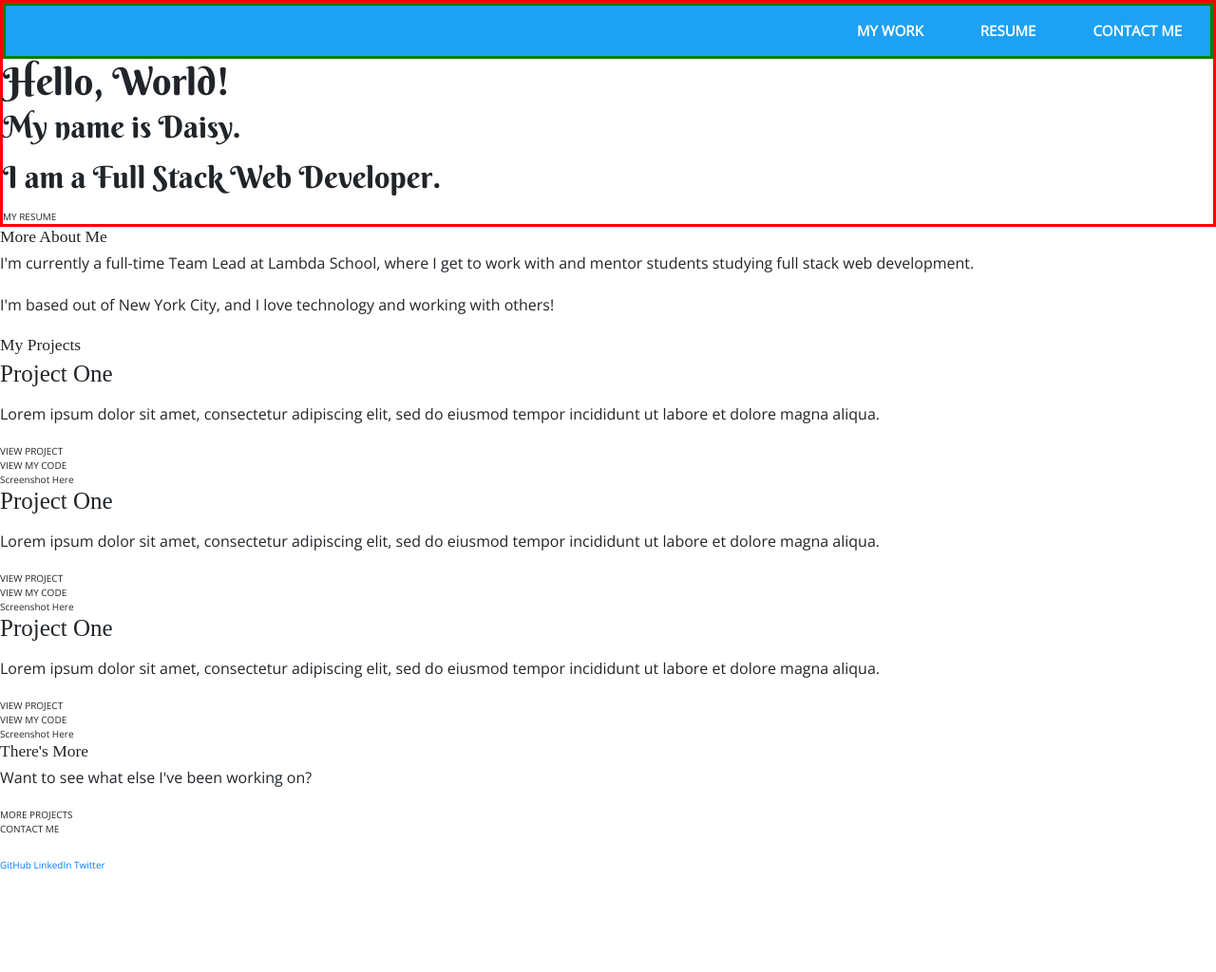
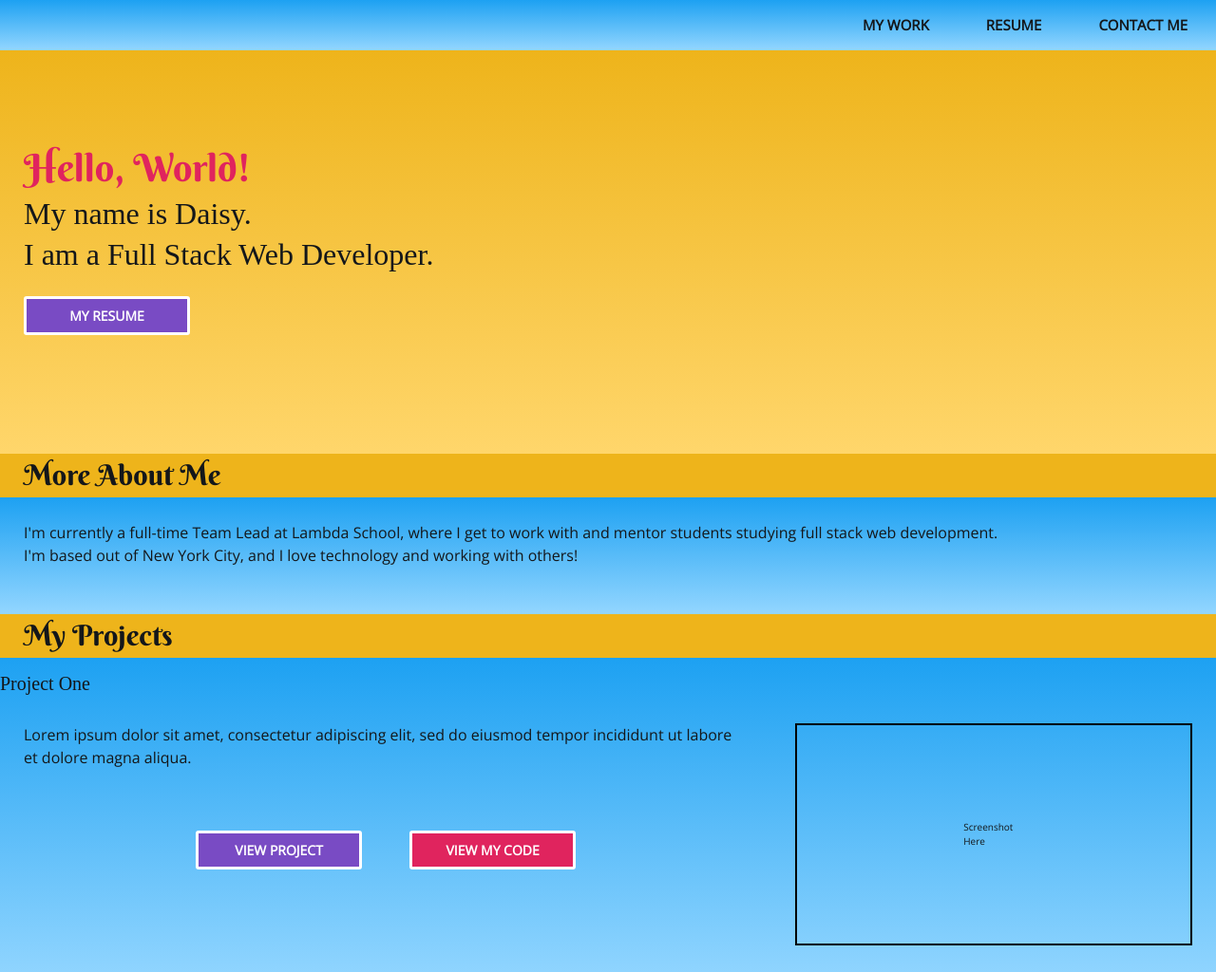
Before and after one commit to daisymesa/porfolio, a plain HTML site: page index.html in a window 1280 px wide. Shown: the top 1024 px of the page at 95% size. Before the commit the page ends 919 px from the top, so only its background shows below. Drawn offline with nearby package versions, Linux system fonts and the light colour scheme; a web font is replaced by a local one.

Commit message:
Experimenting with colors

```diff
--- a/index.html
+++ b/index.html
@@ -27,6 +27,7 @@
                 <a href="#">CONTACT ME</a>
             </div>
         </nav>
+        <div class="top-section">
             <div class="title">
                 <h1>Hello, World!</h1>
             </div>
@@ -35,8 +36,10 @@
                 <h2>I am a Full Stack Web Developer.</h2>
             </div>
             <div class="button-a">
-            <div>MY RESUME</div>
+                MY RESUME
             </div>
+        </div>
+
     </header>
 
     <div class="home-container">
@@ -44,6 +47,8 @@
             <h3>
                 More About Me
             </h3>
+        </div>
+        <div class="intro-section">
             <p>
                 I'm currently a full-time Team Lead at Lambda School, where I get to work with and mentor students
                 studying full stack web development.
@@ -68,14 +73,18 @@
                     </h4>
                 </div>
                 <div class="project-content">
+                    <div class="text-screenshot">
+                        <div class="left-section">
                             <div class="section-text">
-                        <p>Lorem ipsum dolor sit amet, consectetur adipiscing elit, sed do eiusmod tempor incididunt ut
+                                <p>Lorem ipsum dolor sit amet, consectetur adipiscing elit, sed do eiusmod tempor
+                                    incididunt
+                                    ut
                                     labore et dolore magna aliqua.</p>
                             </div>
-                    <div class="buttons-screenshot">
                             <div class="buttons-section">
-                            <div class="button-b">VIEW PROJECT</div>
+                                <div class="button-a">VIEW PROJECT</div>
                                 <div class="button-b">VIEW MY CODE</div>
+                            </div>
                         </div>
                         <div class="screenshot">
                             Screenshot Here
@@ -84,6 +93,32 @@
                 </div>
             </div>
 
+            <div class="project-section">
+                <div class="sub-heading">
+                    <h4>
+                        Project One
+                    </h4>
+                </div>
+                <div class="project-content">
+                    <div class="text-screenshot">
+                        <div class="left-section">
+                            <div class="section-text">
+                                <p>Lorem ipsum dolor sit amet, consectetur adipiscing elit, sed do eiusmod tempor
+                                    incididunt
+                                    ut
+                                    labore et dolore magna aliqua.</p>
+                            </div>
+                            <div class="buttons-section">
+                                <div class="button-a">VIEW PROJECT</div>
+                                <div class="button-b">VIEW MY CODE</div>
+                            </div>
+                        </div>
+                        <div class="screenshot">
+                            Screenshot Here
+                        </div>
+                    </div>
+                </div>
+            </div>
 
             <div class="project-section">
                 <div class="sub-heading">
@@ -92,40 +127,21 @@
                     </h4>
                 </div>
                 <div class="project-content">
+                    <div class="text-screenshot">
+                        <div class="left-section">
                             <div class="section-text">
-                        <p>Lorem ipsum dolor sit amet, consectetur adipiscing elit, sed do eiusmod tempor incididunt ut
+                                <p>Lorem ipsum dolor sit amet, consectetur adipiscing elit, sed do eiusmod tempor
+                                    incididunt
+                                    ut
                                     labore et dolore magna aliqua.</p>
                             </div>
-                    <div class="buttons-screenshot">
                             <div class="buttons-section">
-                            <div class="button-b">VIEW PROJECT</div>
+                                <div class="button-a">VIEW PROJECT</div>
                                 <div class="button-b">VIEW MY CODE</div>
+                            </div>
                         </div>
                         <div class="screenshot">
                             Screenshot Here
-                        </div>
-                    </div>
-                </div>
-            </div>
-            <div class="project-section">
-                <div class="sub-heading">
-                    <h4>
-                        Project One
-                    </h4>
-                </div>
-                <div class="project-content">
-                    <div class="section-text">
-                        <p>Lorem ipsum dolor sit amet, consectetur adipiscing elit, sed do eiusmod tempor incididunt ut
-                            labore et dolore magna aliqua.</p>
-                    </div>
-                    <div class="buttons-screenshot">
-                        <div class="buttons-section">
-                            <div class="button-b">VIEW PROJECT</div>
-                            <div class="button-b">VIEW MY CODE</div>
-                        </div>
-                        <div class="screenshot">
-                            Screenshot Here
-                        </div>
                         </div>
                     </div>
                 </div>
--- a/less/global.less
+++ b/less/global.less
@@ -1,5 +1,6 @@
 * {
     box-sizing: border-box;
+    color: @woodsmoke;
   }
 
   html {
@@ -10,13 +11,14 @@
     font-family: 'Open Sans', sans-serif;
 }
 
-  h1, h2 {
+  h1, h3 {
     font-family: 'Berkshire Swash', cursive;
 }
 
-  h3, h4, h5 {
+  h2, h4, h5 {
     font-family: 'Inknut Antiqua', serif;
   }
+
 
   h1 {
     font-size: 4rem;
@@ -24,18 +26,19 @@
 
   h2 {
     font-size: 3.2rem;
-    padding-bottom: 10px;
+  }
+
+  h3 {
+      font-size: 3rem;
   }
 
   h4 {
-    font-size: 2.5rem;
-    padding-bottom: 10px;
+    font-size: 2rem;
   }
 
   p {
-    line-height: 1.5;
+    // line-height: 1.5;
     font-size: 1.6rem;
-    padding-bottom: 10px;
   }
 
   img {
@@ -44,7 +47,14 @@
   }
 
   .container {
-    // max-width: 800px;
     width: 100%;
     margin: 0 auto;
   }
+
+  .button-a {
+    .default-btn(@fuchsia-blue, @white);
+}
+
+.button-b {
+    .default-btn(@cerise-red, @white);
+}
--- a/less/header.less
+++ b/less/header.less
@@ -1,22 +1,33 @@
 header {
-    border: solid red;
-}
-
     nav {
-    // border: solid blue;
-
         .nav-bar {
-        background-color: @dodger-blue;
+            .blue-gradient;
             display: flex;
             justify-content: flex-end;
-        border: solid green;
+            // border: solid green;
             padding: 15px 0;
         }
 
         a {
             font-size: 1.5rem;
             font-weight: bolder;
+            color: @woodsmoke;
+            padding: 0 30px;
+
+            &:hover {
                 color: @white;
-        padding: 0 30px;
             }
         }
+    }
+
+    .top-section {
+        .yellow-gradient;
+        padding: 100px 25px;
+        h1 {
+            color: @cerise-red;
+        }
+        .button-a {
+            margin: 25px 0;
+        }
+    }
+}
--- a/less/home-page.less
+++ b/less/home-page.less
@@ -0,0 +1,63 @@
+.home-container {
+    // padding: 0 25px;
+
+    .heading-section {
+        // border: solid blue;
+        padding: 5px 0;
+        background-color: @buttercup;
+        h3 {
+            .side-margin
+        }
+    }
+
+    .intro-section {
+        .blue-gradient;
+        padding-top: 25px;
+        padding-bottom: 50px;
+
+        p {
+            .side-margin;
+        }
+    }
+
+    .projects-container {
+        // border: solid blue;
+
+        .project-section {
+            // border: solid red;
+            padding: 15px 0;
+            .blue-gradient;
+
+
+            .project-content {
+                .side-margin;
+
+                .text-screenshot {
+                    // border: solid yellow;
+                    padding: 25px 0;
+                    display: flex;
+
+                    .left-section {
+                        // border: solid purple;
+                        margin-right: 50px;
+                    }
+
+                    .screenshot {
+                        border: 2px solid black;
+                        padding: 100px 175px;
+                    }
+                }
+                .buttons-section {
+                    // border: solid orange;
+                    display: flex;
+                    justify-content: center;
+                    padding: 30px;
+
+                    .button-a, .button-b {
+                        margin: 25px;
+                    }
+               }
+            }
+        }
+    }
+}
--- a/less/mixins.less
+++ b/less/mixins.less
@@ -0,0 +1,42 @@
+.default-btn(@background, @color) {
+    border: 3px solid @color;
+    color: @color;
+    background: @background;
+    width: 175px;
+    padding: 7px;
+    border-radius: 3px;
+    font-size: 1.4rem;
+    font-weight: bolder;
+    text-align: center;
+
+    &:hover {
+      color: @background;
+      background: @color;
+      border-color: @background;
+      cursor: pointer;
+    }
+  }
+
+.side-margin{
+    margin: 0 25px;
+}
+
+.blue-gradient {
+    background: rgb(255,255,255);
+background: linear-gradient(0deg, rgba(255,255,255,1) 0%, rgba(29,161,242,1) 100%);
+}
+
+.blue-gradient {
+    background: rgb(0,0,0);
+background: linear-gradient(0deg, rgba(0,0,0,1) 0%, rgba(29,161,242,1) 100%);
+}
+
+.blue-gradient {
+    background: rgb(147,214,255);
+    background: linear-gradient(0deg, rgba(147,214,255,1) 0%, rgba(29,161,242,1) 100%);
+}
+
+.yellow-gradient {
+    background: rgb(255,214,107);
+background: linear-gradient(0deg, rgba(255,214,107,1) 0%, rgba(238,180,27,1) 100%);
+}
```
Also changed, not shown: css/index.css. Lines whose indentation alone changed are shown as unchanged.
